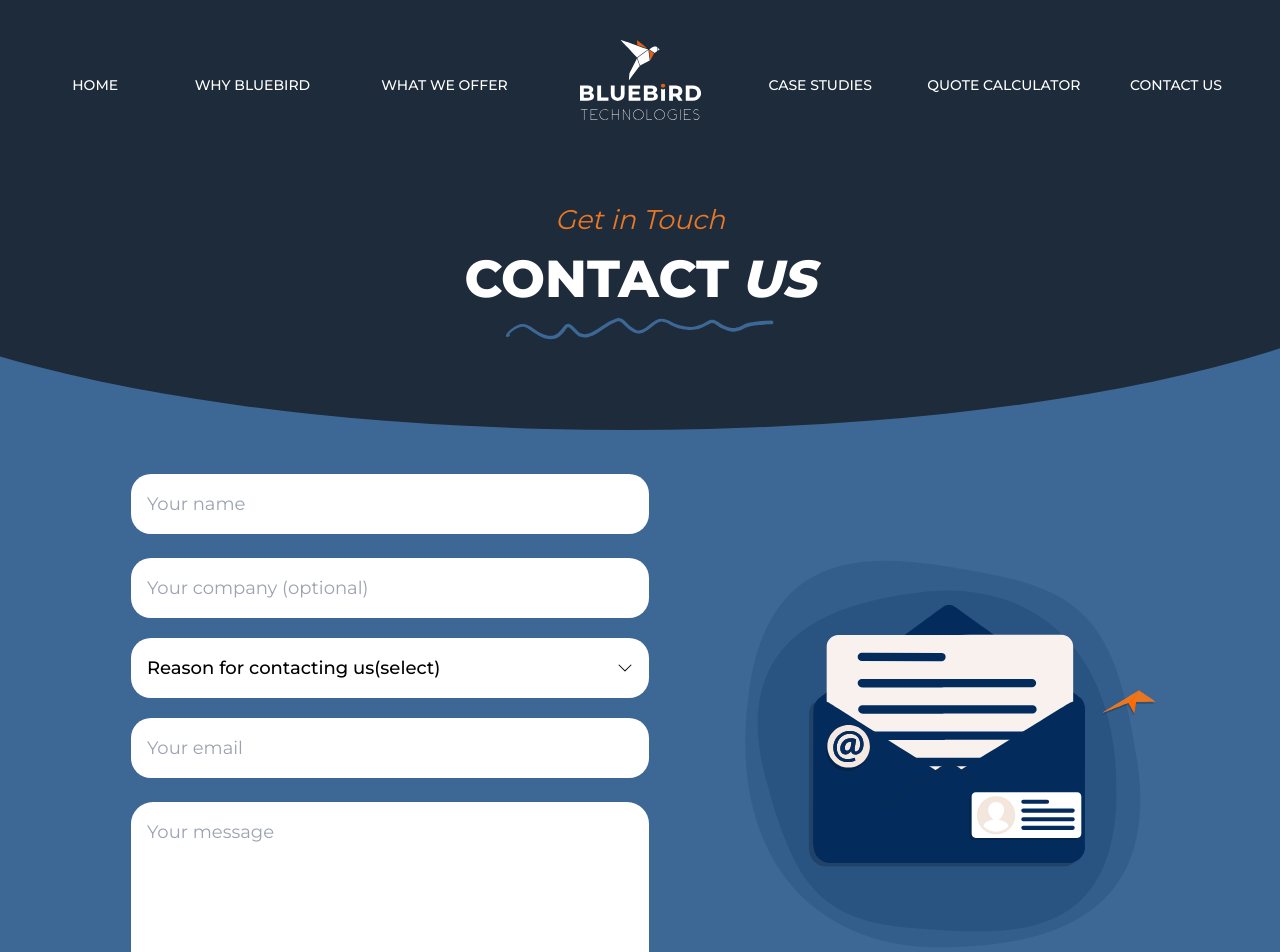
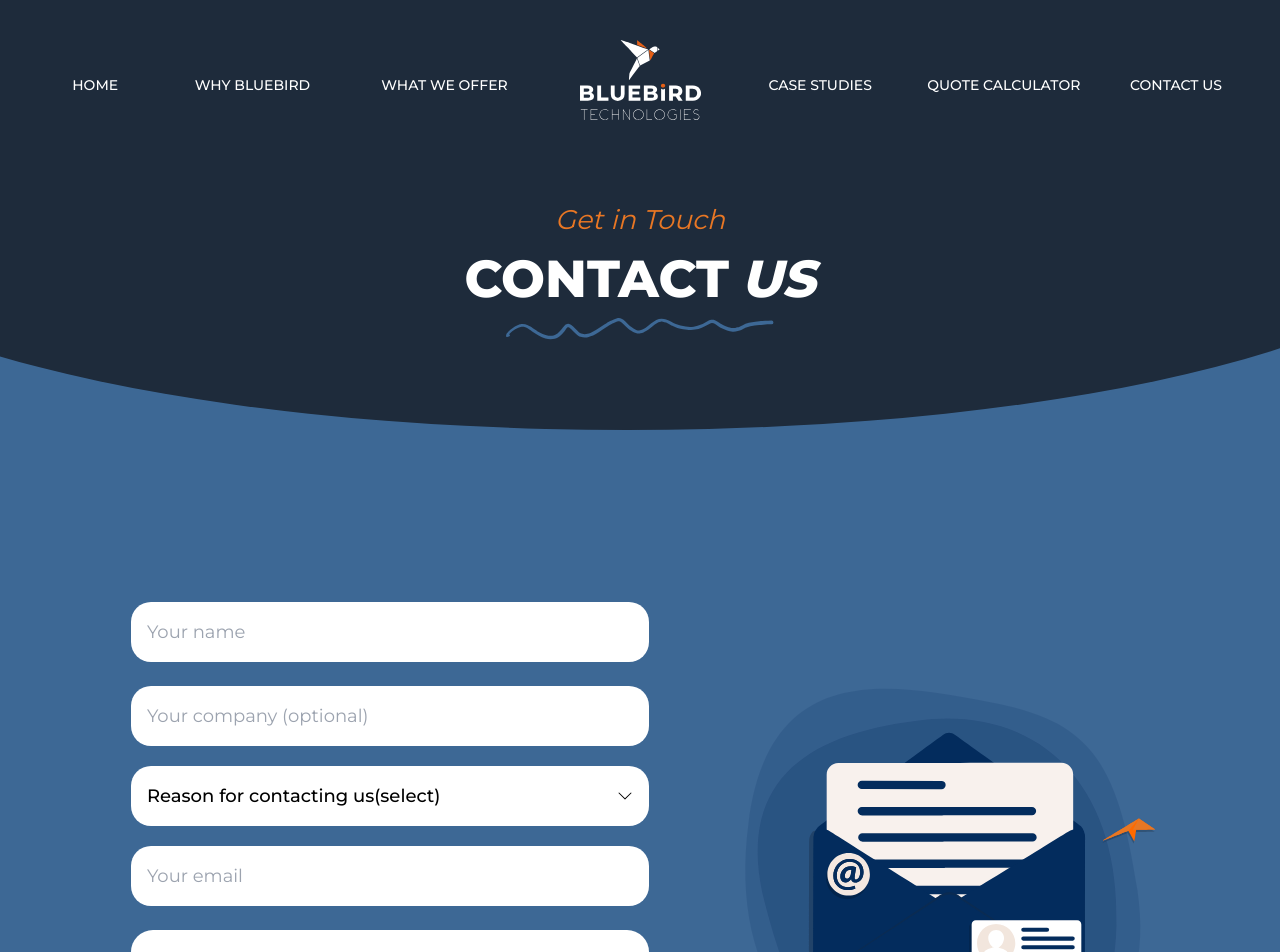
Before and after one commit to bluebird-technologies/bluebird_tech_OLD, a Next.js app: page /contact in a window 1280 px wide. Shown: the top 952 px of the page. Built offline with nearby package versions, Linux system fonts and the light colour scheme.

Commit message:
style updates.

```diff
--- a/pages/contact.tsx
+++ b/pages/contact.tsx
@@ -16,7 +16,7 @@ const Contact = () => {
     'General Enquiry',
   ];
   return (
-    <div className="flex-1 flex flex-col h-full">
+    <div className="bg-secondary flex-1 flex flex-col h-full">
       <div className="relative w-full bg-cover bg-bottom flex flex-col items-center pb-[90px]">
         <div
           className="bg-primary h-full"
@@ -38,7 +38,7 @@ const Contact = () => {
           <Swiggle />
         </div>
       </div>
-      <div className="flex flex-row px-20 justify-center items-center bg-secondary py-32 -mt-32">
+      <div className="relative flex flex-row px-20 justify-center items-center  py-32 ">
         <form className="flex flex-1 my-8 flex-col items-center justify-center">
           <input
             className="py-4 my-3 px-4 text-lg rounded-[20px]  w-[518px]"
@@ -50,11 +50,13 @@ const Contact = () => {
             type={'text'}
             placeholder={'Your company (optional)'}
           />
-          <SelectDropdown
-            placeholder="Reason for contacting us(select)"
-            options={dropdownOptions}
-            selectedItem={(option) => console.log(option)}
-          />
+          <div>
+            <SelectDropdown
+              placeholder="Reason for contacting us(select)"
+              options={dropdownOptions}
+              selectedItem={(option) => console.log(option)}
+            />
+          </div>
           <input
             className=" my-3 px-4 rounded-[20px] text-lg py-4 w-[518px]"
             type={'email'}
```
